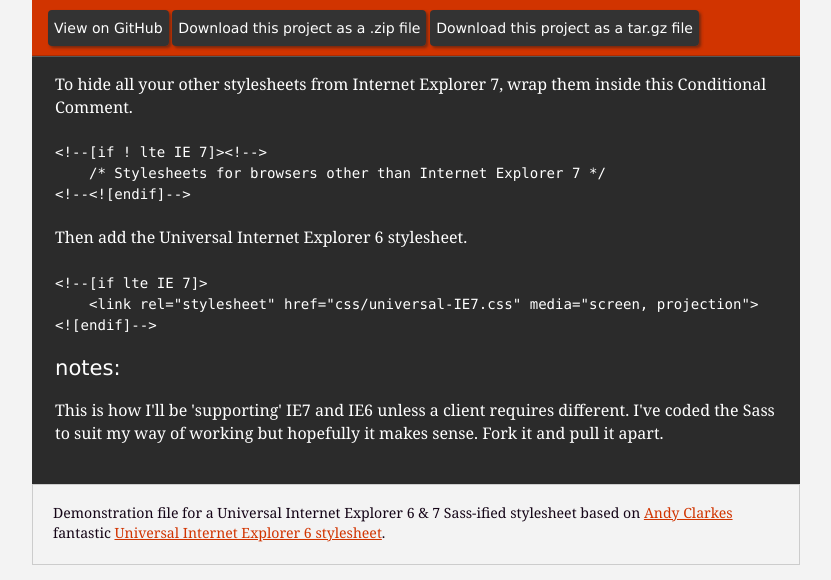
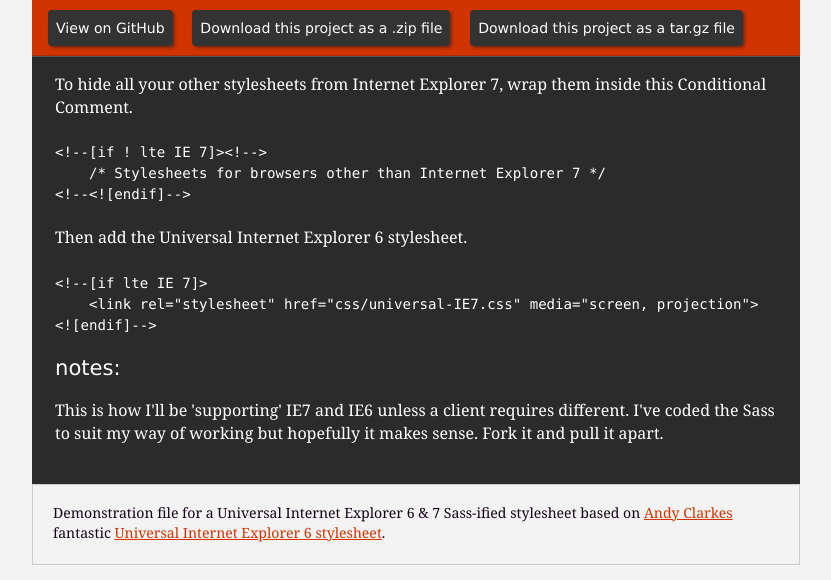
Before and after one commit to sturobson/Universal-IE7, a plain HTML site: page index.html in a window 1280 px wide. Shown: the part 205-785 px from the top of the page, without its empty margins (224-1055 px from the left). Drawn offline with Linux system fonts and the light colour scheme.

Commit message:
Update stylesheet.css

```diff
--- a/stylesheets/stylesheet.css
+++ b/stylesheets/stylesheet.css
@@ -254,8 +254,8 @@ textarea {
   color: #FFF;
   text-decoration: none;
   display: -inline-block;
-  margin: 16px 0;
-  padding: 10px 6px;
+  margin: 16px 16px 16px 0;
+  padding: 10px 8px;
   background: #333333;
   width: 260px;
   border-radius: 4px;
```
